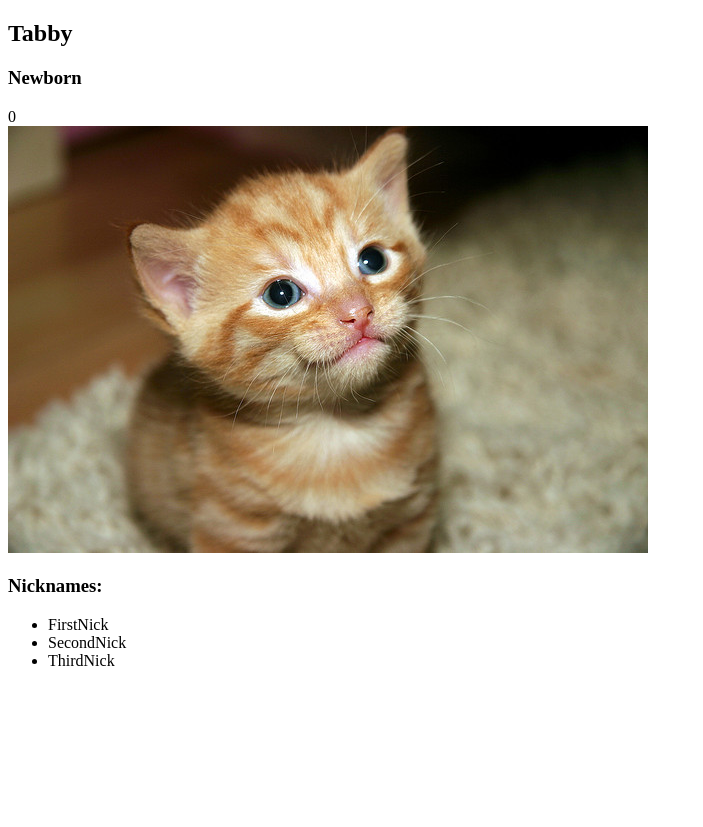
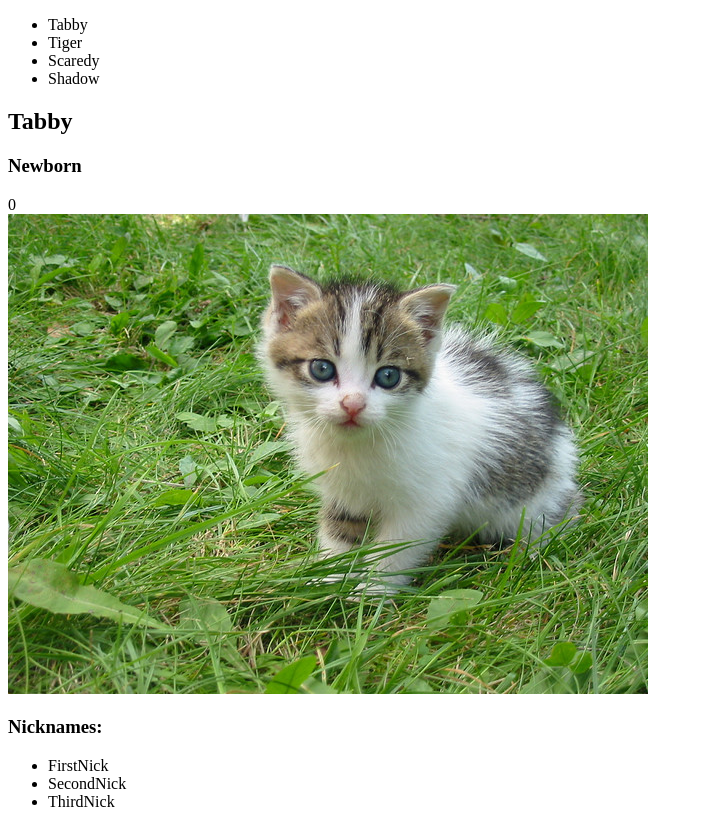
Before and after one commit to CZCuckoo/KnockoutPractice, a plain HTML site: page index.html in a window 1280 px wide. Shown: the whole page, without its empty margins (0-703 px from the left). Before the commit the page ends 800 px from the top, so only its background shows below. Drawn offline with Linux system fonts and the light colour scheme.

Commit message:
Added clickable list

```diff
--- a/index.html
+++ b/index.html
@@ -5,6 +5,10 @@
     <title>Cat Clicker</title>
 </head>
 <body>
+    <ul data-bind="foreach: catList">
+        <li data-bind="text: name, click: $parent.setCat"></li>
+    </ul>
+
     <div data-bind="with: currentCat">
         <h2 data-bind="text: name"></h2>
         <h3 data-bind="text: title"></h3>
--- a/js/app.js
+++ b/js/app.js
@@ -1,9 +1,40 @@
-var Cat = function() {
-    this.clickCount = ko.observable(0);
-    this.name = ko.observable('Tabby');
-    this.imgSrc = ko.observable('img/434164568_fea0ad4013_z.jpg');
-    this.imgAttribution = ko.observable('https://ww.flickr.com/photos/big');
-    this.nicknames = ko.observableArray(["FirstNick", "SecondNick", "ThirdNick"]);
+var initialCats = [
+    {
+        clickCount: 0,
+        name: 'Tabby',
+        imgSrc: 'img/22252709_010df3379e_z.jpg',
+        imgAttribution: 'https://ww.flickr.com/photos/big',
+        nicknames: ["FirstNick", "SecondNick", "ThirdNick"]
+    },
+    {
+        clickCount: 0,
+        name: 'Tiger',
+        imgSrc: 'img/434164568_fea0ad4013_z.jpg',
+        imgAttribution: 'https://ww.flickr.com/photos/big',
+        nicknames: ["FirstNick", "SecondNick", "ThirdNick"]
+    },
+    {
+        clickCount: 0,
+        name: 'Scaredy',
+        imgSrc: 'img/1413379559_412a540d29_z.jpg',
+        imgAttribution: 'https://ww.flickr.com/photos/big',
+        nicknames: ["FirstNick", "SecondNick", "ThirdNick"]
+    },
+    {
+        clickCount: 0,
+        name: 'Shadow',
+        imgSrc: 'img/4154543904_6e2428c421_z.jpg',
+        imgAttribution: 'https://ww.flickr.com/photos/big',
+        nicknames: ["FirstNick", "SecondNick", "ThirdNick"]
+    }
+];
+
+var Cat = function(data) {
+    this.clickCount = ko.observable(data.clickCount);
+    this.name = ko.observable(data.name);
+    this.imgSrc = ko.observable(data.imgSrc);
+    this.imgAttribution = ko.observable(data.imgAttribution);
+    this.nicknames = ko.observableArray(data.nicknames);
 
     this.title = ko.computed(function() {
         var self = this;
@@ -30,9 +61,20 @@ var Cat = function() {
 var ViewModel = function() {
     var self = this;
 
-    this.currentCat = ko.observable( new Cat() );
+    this.catList = ko.observableArray([]);
+
+    initialCats.forEach(function(catItem) {
+        self.catList.push( new Cat(catItem) );
+    });
+
+    this.currentCat = ko.observable( this.catList()[0] );
+
     this.incrementCounter = function() {
         self.currentCat().clickCount(self.currentCat().clickCount() + 1);
+    };
+
+    this.setCat = function(clickedCat) {
+        self.currentCat(clickedCat);
     };
 };
 
```
